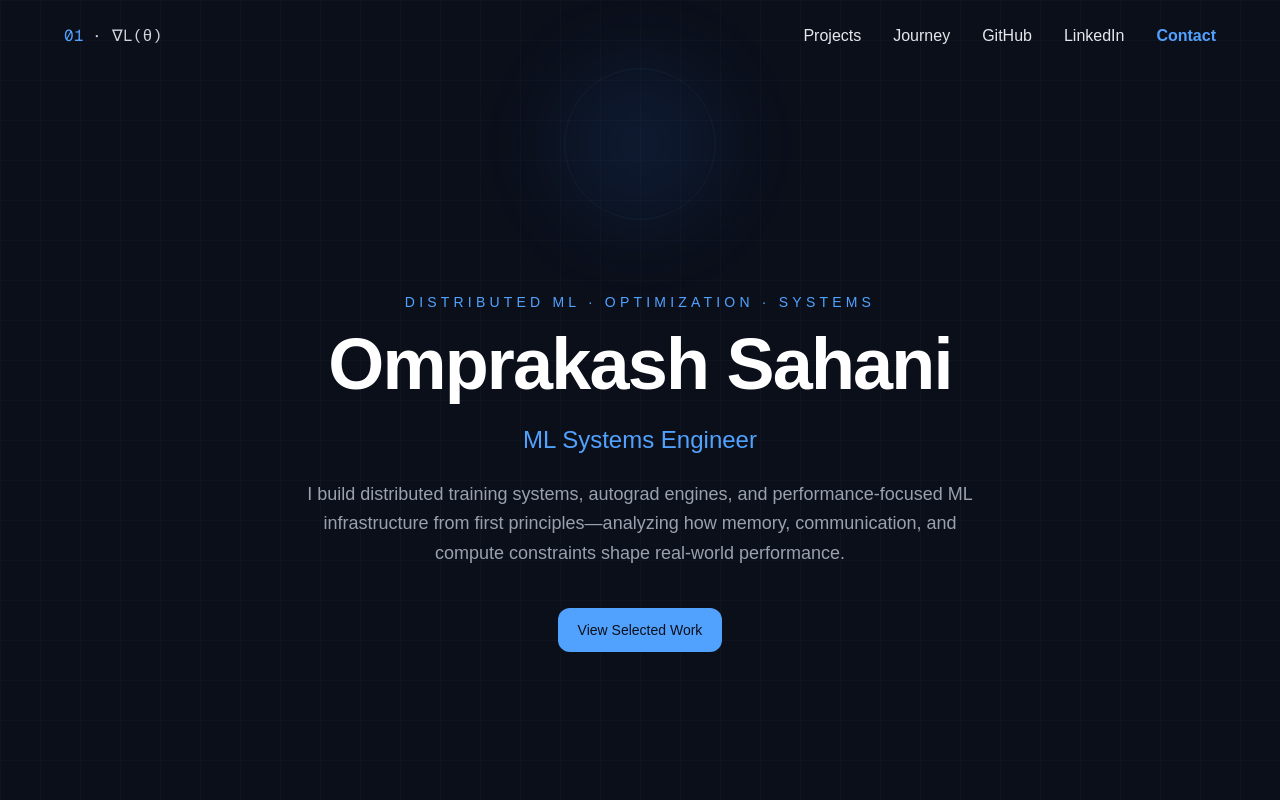
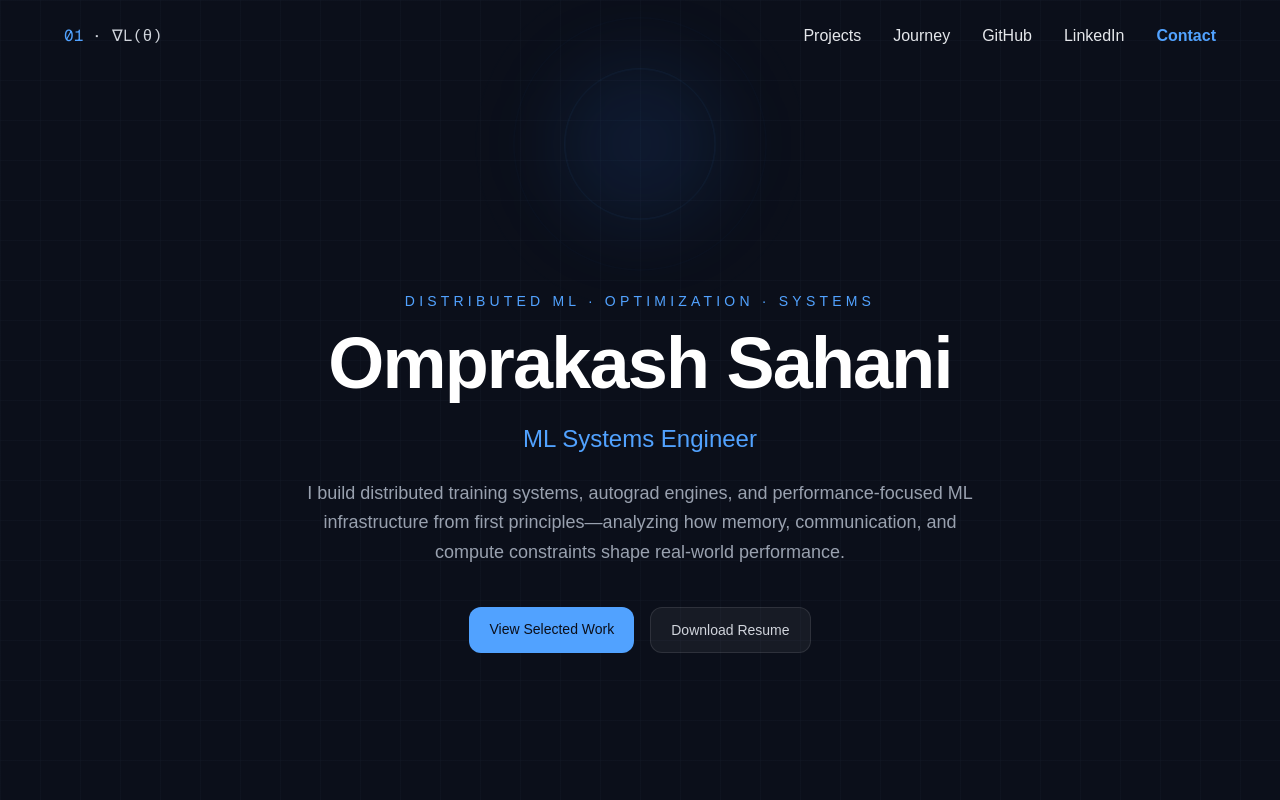
Before and after one commit to OmprakashSahani/ML-Systems-Portfolio, a Next.js app in the folder portfolio/: page / in a window 1280 px wide. Shown: the top 800 px of the page. Built offline with nearby package versions, Linux system fonts and the light colour scheme.

Commit message:
feat: add distributed training project and refine autograd and hero section

```diff
--- a/portfolio/src/app/page.tsx
+++ b/portfolio/src/app/page.tsx
@@ -135,14 +135,23 @@
             I build distributed training systems, autograd engines, and performance-focused ML infrastructure from first principles—analyzing how memory, communication, and compute constraints shape real-world performance.
           </p>
 
-          <div className="mt-10 flex justify-center">
-          <a
-            href="#projects"
-            className="rounded-xl bg-blue-400 px-5 py-3 text-sm font-medium text-[#0b0f1a] transition hover:bg-blue-300"
+          <div className="mt-10 flex justify-center gap-4">
+
+            <a
+              href="#projects"
+              className="rounded-xl bg-blue-400 px-5 py-3 text-sm font-medium text-[#0b0f1a] hover:bg-blue-300 transition"
             >
-            View Selected Work
-          </a>
-        </div>
+              View Selected Work
+            </a>
+
+            <a
+              href="/resume.pdf"
+              target="_blank"
+              className="rounded-xl border border-white/10 bg-white/5 px-5 py-3 text-sm font-medium text-gray-300 hover:border-blue-400 hover:text-blue-300 transition"
+            >
+              Download Resume
+            </a>
+          </div>
         </div>
       </section>
 
```
Also changed, not shown: 1 other file (tests, documents, lock files or other folders).
